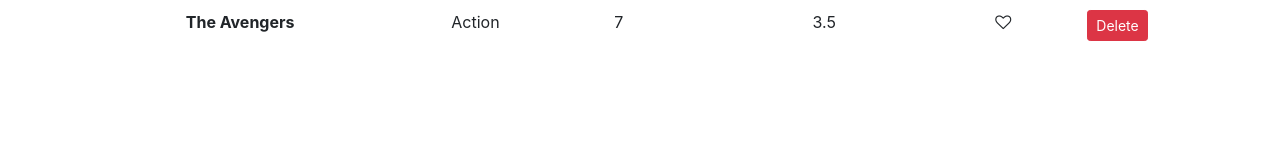
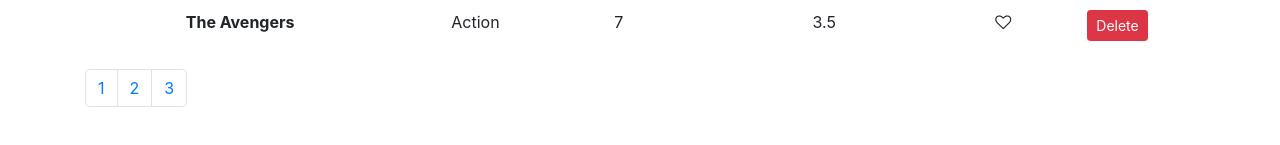
Before and after one commit to aravindanvenkataraju/react, a React (Create React App) app in the folder vidly/: page / in a window 1280 px wide. Shown: the part 561-706 px from the top of the page. Built offline with nearby package versions, Linux system fonts and the light colour scheme.

Commit message:
add pagination to vidly project

```diff
--- a/vidly/package.json
+++ b/vidly/package.json
@@ -5,6 +5,7 @@
   "dependencies": {
     "bootstrap": "^4.3.1",
     "font-awesome": "^4.7.0",
+    "lodash": "^4.17.15",
     "react": "^16.9.0",
     "react-dom": "^16.9.0",
     "react-scripts": "3.1.1"
--- /dev/null
+++ b/vidly/src/components/common/pagination.jsx
@@ -0,0 +1,22 @@
+import React from "react";
+import _ from "lodash";
+const Pagination = props => {
+  const { itemsCount, pageSize } = props;
+  const pagesCount = Math.ceil(itemsCount / pageSize);
+  const pages = _.range(1, pagesCount + 1);
+  return pagesCount === 1 ? null : (
+    <nav>
+      <ul class="pagination">
+        {pages.map(page => (
+          <li class="page-item" key={page}>
+            <a class="page-link" href="#">
+              {page}
+            </a>
+          </li>
+        ))}
+      </ul>
+    </nav>
+  );
+};
+
+export default Pagination;
--- a/vidly/src/components/movies.jsx
+++ b/vidly/src/components/movies.jsx
@@ -1,20 +1,23 @@
 import React, { Component } from "react";
 import { getMovies } from "../services/fakeMovieService";
 import Like from "./common/like";
+import Pagination from "./common/pagination";
 export class Movies extends Component {
   state = {
-    movies: getMovies()
+    movies: getMovies(),
+    pageSize: 4
   };
   render() {
     //console.log(this.state.movies);
     return this.renderMovies();
   }
   renderMovies() {
-    return this.state.movies.length === 0 ? (
+    let count = this.state.movies.length;
+    return count === 0 ? (
       <p>There are no movies in the database</p>
     ) : (
       <React.Fragment>
-        <p>Showing {this.state.movies.length} movies in database</p>
+        <p>Showing {count} movies in database</p>
         <table className="table">
           <thead>
             <tr>
@@ -51,6 +54,11 @@
             ))}
           </tbody>
         </table>
+        <Pagination
+          itemsCount={count}
+          pageSize={this.state.pageSize}
+          onPageChange={this.handlePageChange}
+        />
       </React.Fragment>
     );
   }
@@ -73,4 +81,8 @@
     _movies[index].liked = !_movies[index].liked;
     this.setState({ _movies });
   };
+
+  handlePageChange = page => {
+    console.log("page changed");
+  };
 }
```
